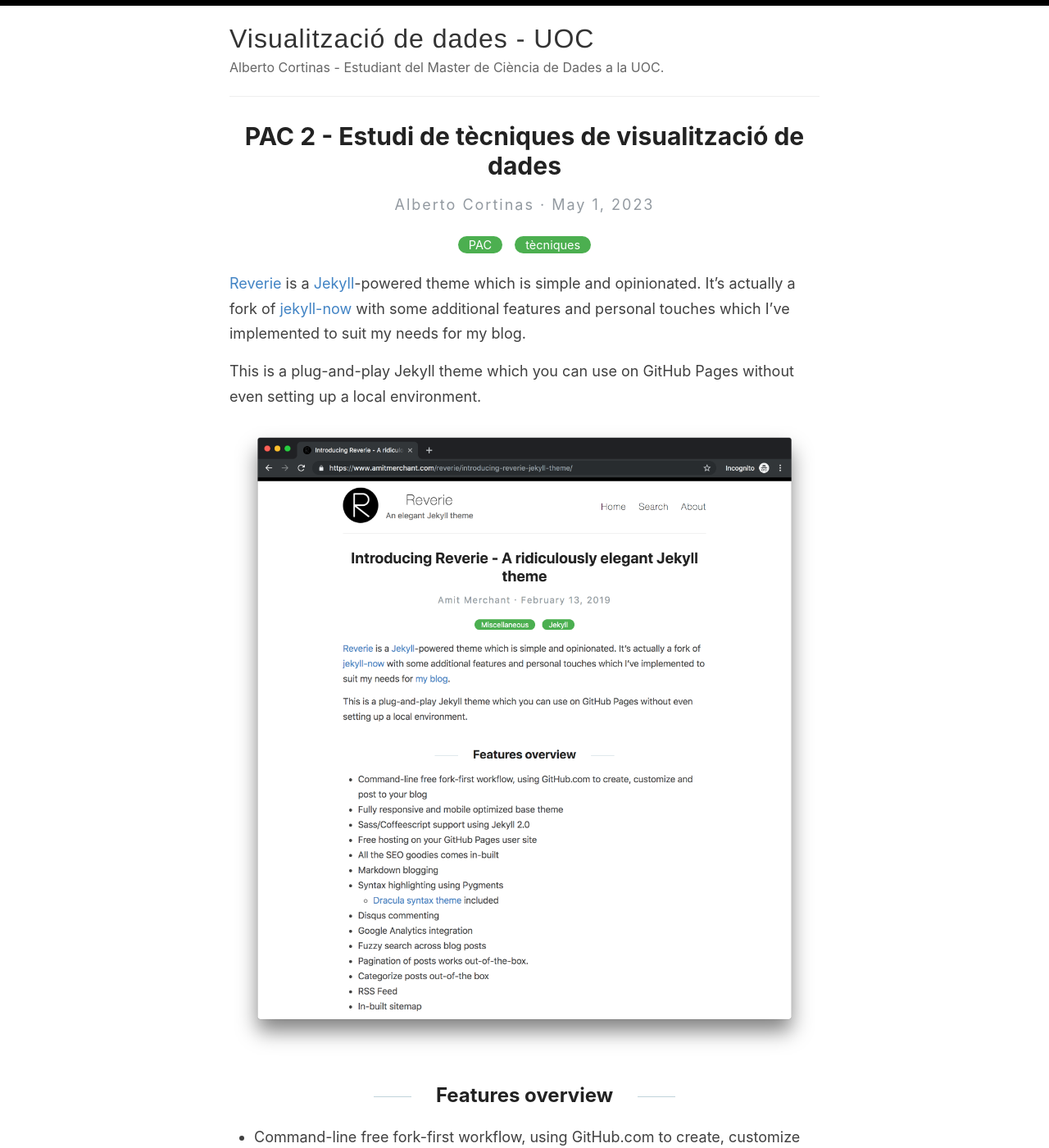
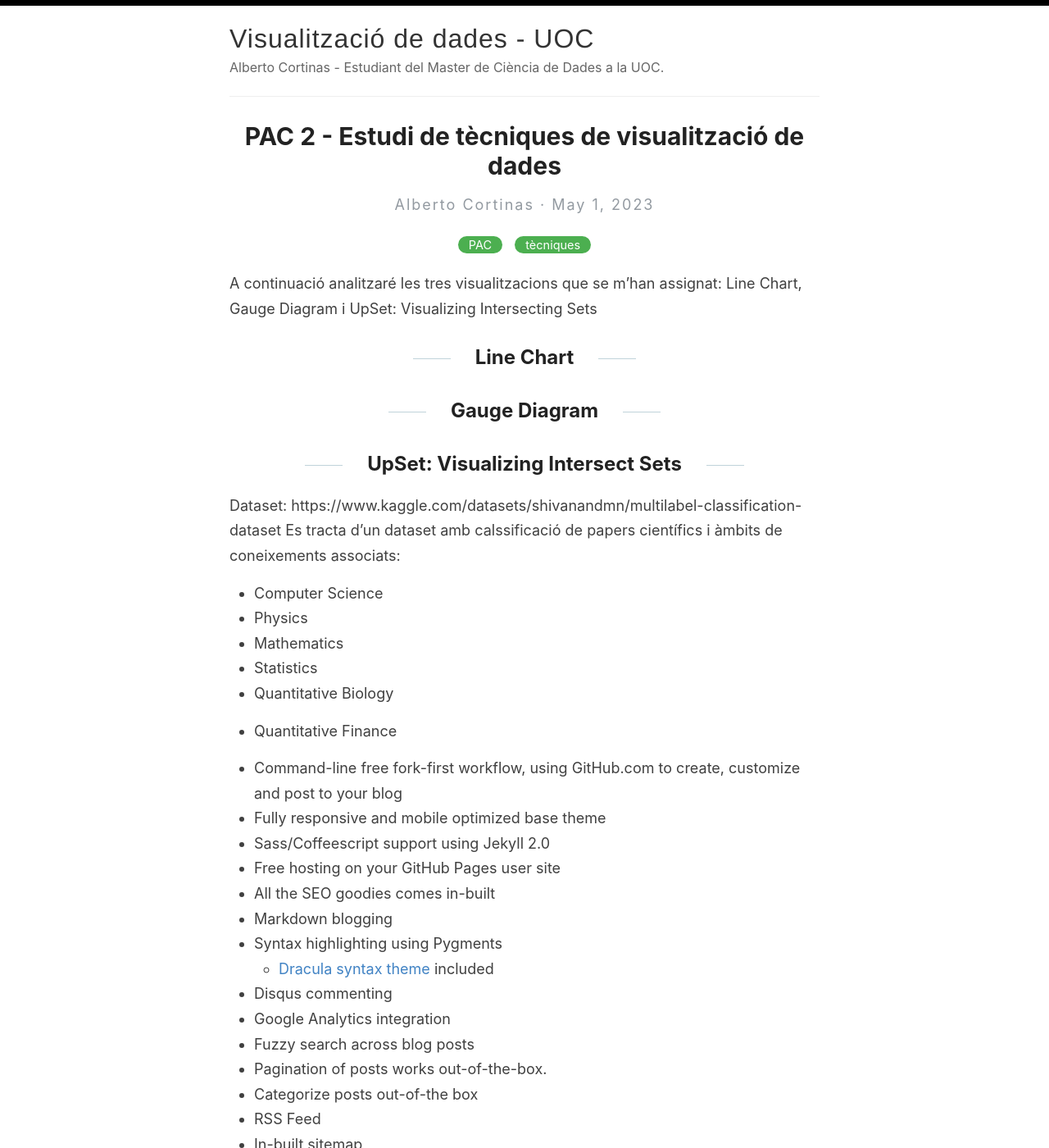
Before and after one commit to albecor80/visualitzacio_uoc, a Jekyll site: the page built from _posts/2023-05-01-introducing-reverie-jekyll-theme.md, in a window 1280 px wide and 1400 px high. Shown: the whole window at 82% size. Built offline with Jekyll 4.4.1, drawn with Linux system fonts in a browser that asks for light colours; comment, search, counter and statistics services are not loaded.

Commit message:
Update 2023-05-01-introducing-reverie-jekyll-theme.md

```diff
--- a/_posts/2023-05-01-introducing-reverie-jekyll-theme.md
+++ b/_posts/2023-05-01-introducing-reverie-jekyll-theme.md
@@ -4,15 +4,23 @@ title: PAC 2 - Estudi de tècniques de visualització de dades
 categories: [PAC, tècniques]
 ---
 
+A continuació analitzaré les tres visualitzacions que se m'han assignat: Line Chart, Gauge Diagram i UpSet: Visualizing Intersecting Sets
+
+## Line Chart
+## Gauge Diagram
+## UpSet: Visualizing Intersect Sets
+
+Dataset: https://www.kaggle.com/datasets/shivanandmn/multilabel-classification-dataset
+Es tracta d'un dataset amb calssificació de papers científics i àmbits de coneixements associats:
+- Computer Science
+- Physics
+- Mathematics
+- Statistics
+- Quantitative Biology
+- Quantitative Finance
 
 
-[Reverie](https://github.com/amitmerchant1990/reverie) is a [Jekyll](https://jekyllrb.com/)-powered theme which is simple and opinionated. It's actually a fork of [jekyll-now](https://github.com/barryclark/jekyll-now) with some additional features and personal touches which I've implemented to suit my needs for my blog.
 
-This is a plug-and-play Jekyll theme which you can use on GitHub Pages without even setting up a local environment.
-
-![](/images/reverie-demo.png)
-
-## Features overview
 
 - Command-line free fork-first workflow, using GitHub.com to create, customize and post to your blog
 - Fully responsive and mobile optimized base theme
```
